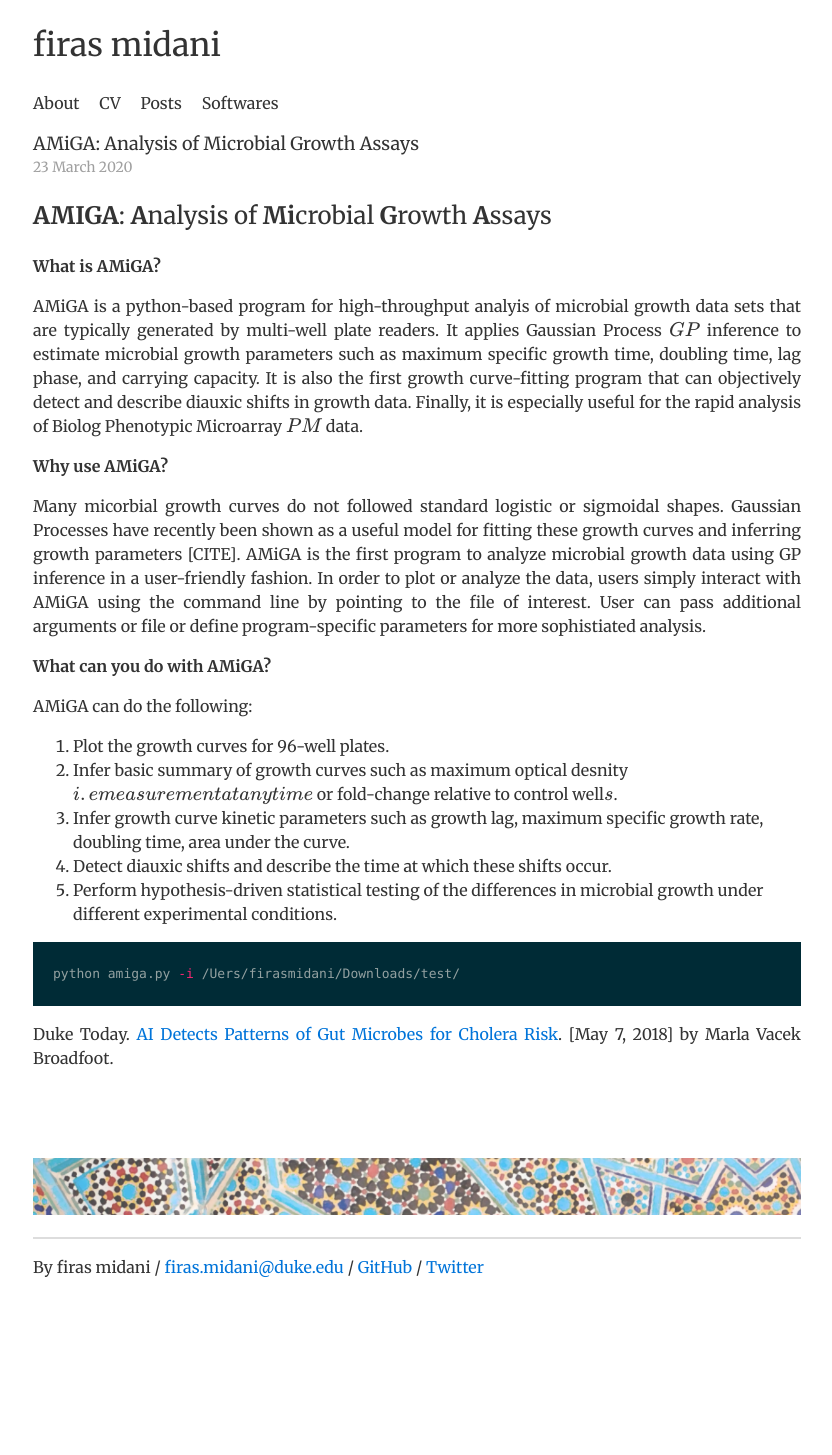
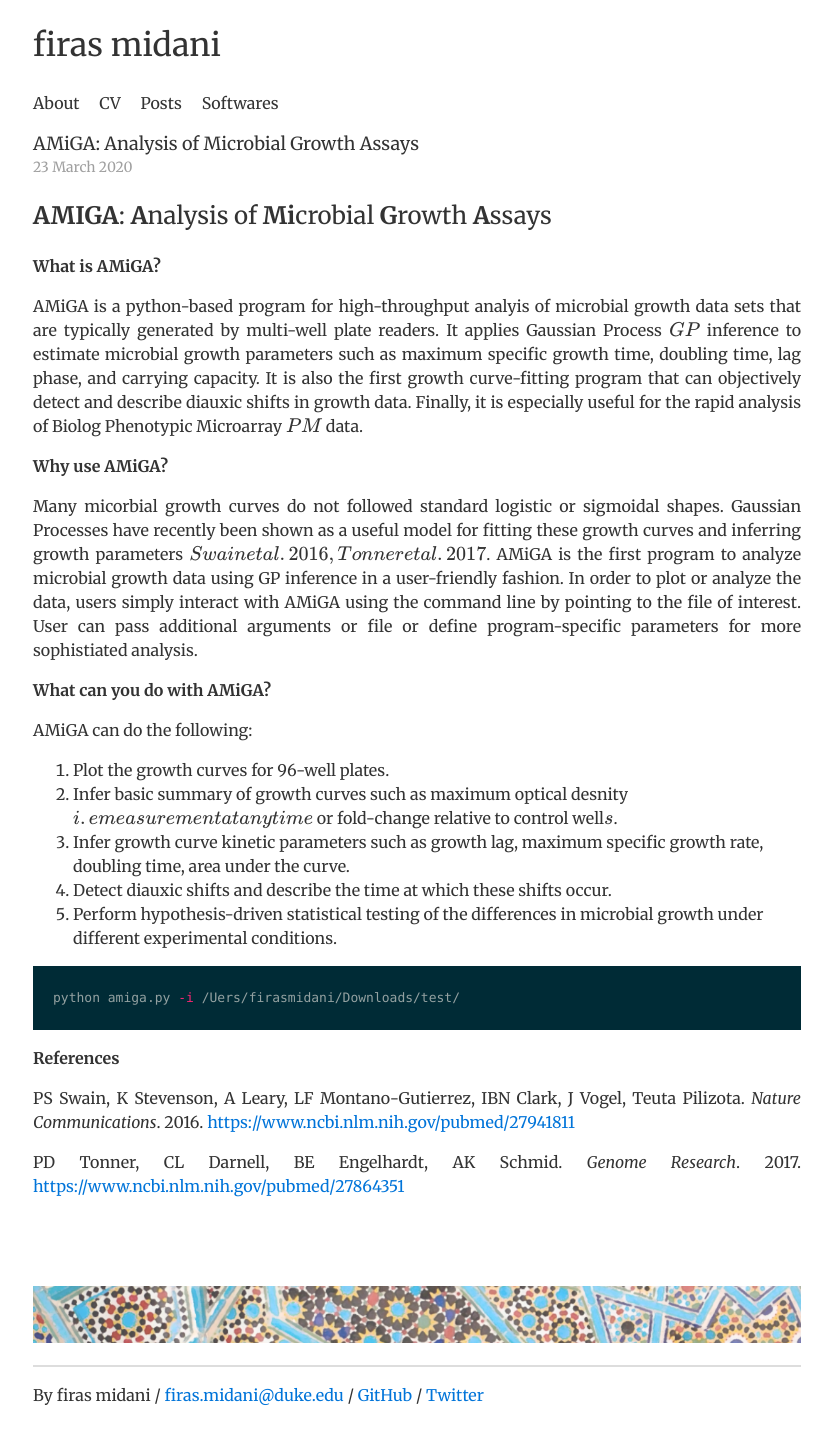
Before and after one commit to firasmidani/firasmidani.github.io, a Jekyll site: the page built from _posts/2020-03-23-amiga-tutorial.md, in a window 1280 px wide. Shown: the whole page, without its empty margins (223-1055 px from the left). Built offline with Jekyll 4.4.1, drawn with Linux system fonts in a browser that asks for light colours; formulas are drawn with MathJax 3; comment, search, counter and statistics services are not loaded; before the commit the page ends 1327 px from its top, so only the background shows below that.

Commit message:
Update 2020-03-23-amiga-tutorial.md

````diff
--- a/_posts/2020-03-23-amiga-tutorial.md
+++ b/_posts/2020-03-23-amiga-tutorial.md
@@ -10,11 +10,11 @@
 
 **What is AMiGA?**
 
-AMiGA is a python-based program for high-throughput analyis of microbial growth  data sets that are typically generated by multi-well plate readers. It applies Gaussian Process (GP) inference to estimate microbial growth parameters such as maximum specific growth time, doubling time, lag phase, and carrying capacity. It is also the first growth curve-fitting program that can objectively detect and describe diauxic shifts in growth data. Finally, it is especially useful for the rapid analysis of Biolog Phenotypic Microarray (PM) data.
+AMiGA is a python-based program for high-throughput analyis of microbial growth  data sets that are typically generated by multi-well plate readers. It applies Gaussian Process \(GP\) inference to estimate microbial growth parameters such as maximum specific growth time, doubling time, lag phase, and carrying capacity. It is also the first growth curve-fitting program that can objectively detect and describe diauxic shifts in growth data. Finally, it is especially useful for the rapid analysis of Biolog Phenotypic Microarray \(PM\) data.
 
 **Why use AMiGA?**
 
-Many micorbial growth curves do not followed standard logistic or sigmoidal shapes. Gaussian Processes have recently been shown as a useful model for fitting these growth curves and inferring growth parameters [CITE]. AMiGA is the first program to analyze microbial growth data using GP inference in a user-friendly fashion. In order to plot or analyze the data, users simply interact with AMiGA using the command line by pointing to the file of interest. User can pass additional arguments or file or define program-specific parameters for more sophistiated analysis.
+Many micorbial growth curves do not followed standard logistic or sigmoidal shapes. Gaussian Processes have recently been shown as a useful model for fitting these growth curves and inferring growth parameters \(Swain et al. 2016, Tonner et al. 2017\). AMiGA is the first program to analyze microbial growth data using GP inference in a user-friendly fashion. In order to plot or analyze the data, users simply interact with AMiGA using the command line by pointing to the file of interest. User can pass additional arguments or file or define program-specific parameters for more sophistiated analysis.
 
 **What can you do with AMiGA?**
 
@@ -30,7 +30,13 @@
 python amiga.py -i /Uers/firasmidani/Downloads/test/
 ```
 
-Duke Today. <a href="https://today.duke.edu/2018/05/ai-detects-patterns-gut-microbes-cholera-risk">AI Detects Patterns of Gut Microbes for Cholera Risk</a>. \[May 7, 2018] by Marla Vacek Broadfoot.
+**References**
+
+PS Swain, K Stevenson, A Leary, LF Montano-Gutierrez, IBN Clark, J Vogel, Teuta Pilizota. *Nature Communications*. 2016.
+<a href="https://www.ncbi.nlm.nih.gov/pubmed/27941811">https://www.ncbi.nlm.nih.gov/pubmed/27941811</a>
+
+PD Tonner, CL Darnell, BE Engelhardt, AK Schmid. *Genome Research*. 2017.
+<a href="https://www.ncbi.nlm.nih.gov/pubmed/27864351">https://www.ncbi.nlm.nih.gov/pubmed/27864351</a>
 
 
 <br><br><br>
````
